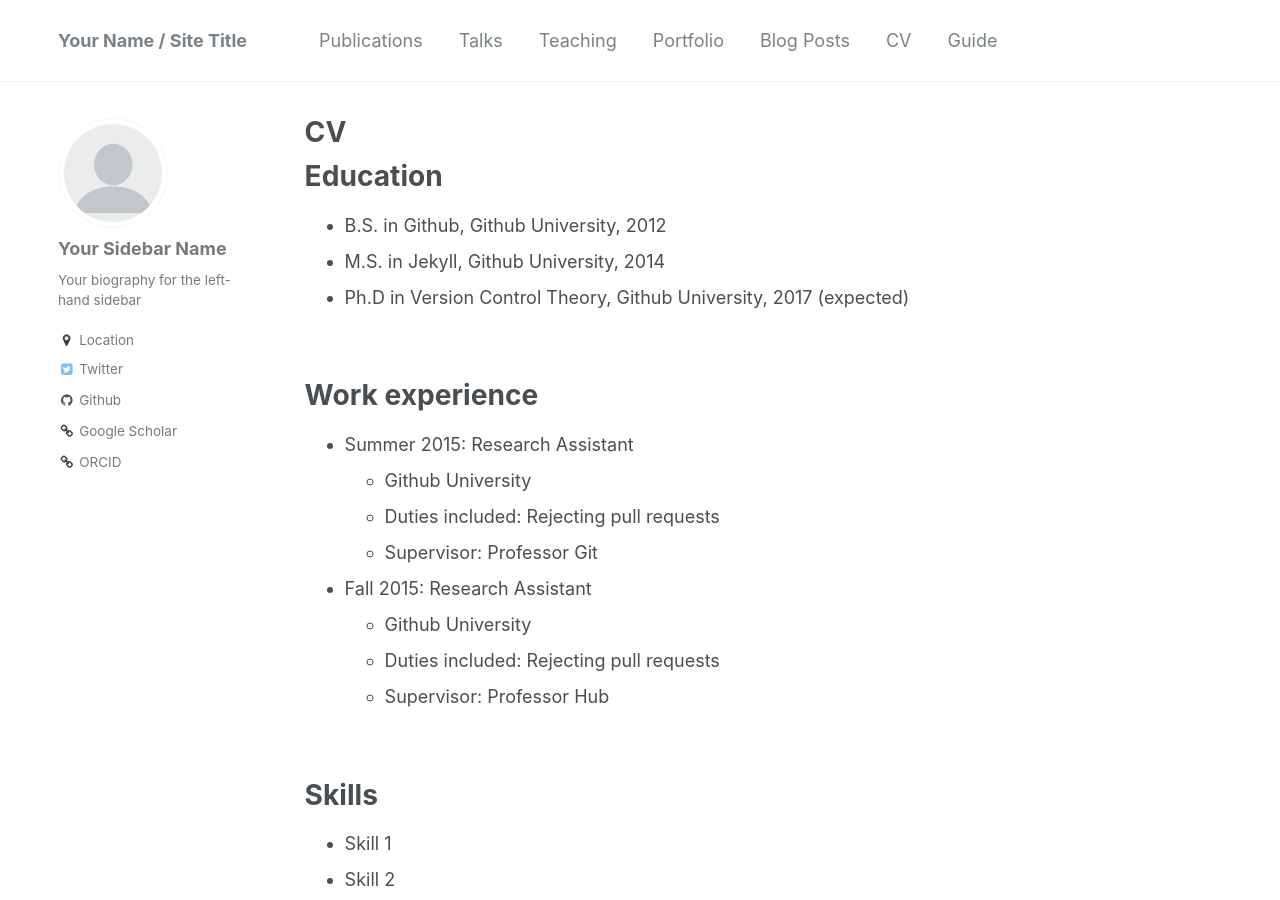
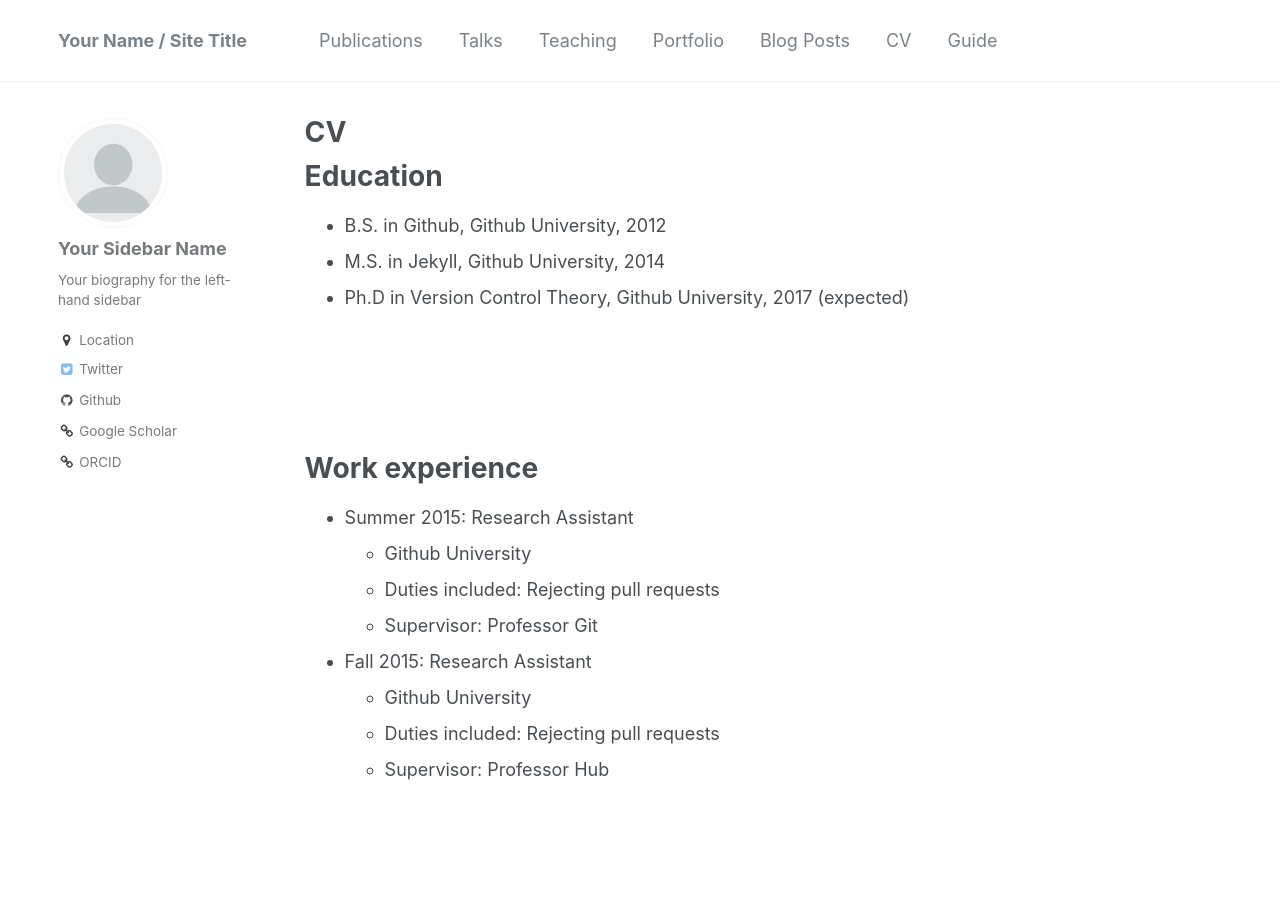
Before and after one commit to cxh42/cxh42.github.io, a Jekyll site: the page built from _pages/cv.md, in a window 1280 px wide and 900 px high. Built offline with Jekyll 4.4.1, drawn with Linux system fonts in a browser that asks for light colours.

Commit message:
use p instead of br for spacing

```diff
--- a/_pages/cv.md
+++ b/_pages/cv.md
@@ -15,7 +15,7 @@ Education
 * M.S. in Jekyll, Github University, 2014
 * Ph.D in Version Control Theory, Github University, 2017 (expected)
 
-<br/>
+<p style="height:100px"> </p>
 
 Work experience
 ======
@@ -29,7 +29,7 @@ Work experience
   * Duties included: Rejecting pull requests
   * Supervisor: Professor Hub
 
-<br/>
+<p style="height:100px"> </p>
 
 Skills
 ======
@@ -40,7 +40,7 @@ Skills
   * Sub-skill 2.3
 * Skill 3
 
-<br/>
+<p style="height:100px"> </p>
 
 Publications
 ======
@@ -48,21 +48,23 @@ Publications
     {% include archive-single-cv.html %}
   {% endfor %}
 
-<br/>
+<p style="height:100px"> </p>
 
 Talks
 ======
   {% for post in site.talks %}
     {% include archive-single-talk-cv.html %}
   {% endfor %}
-<br/>
+
+<p style="height:100px"> </p>
 
 Teaching
 ======
   {% for post in site.teaching %}
     {% include archive-single-cv.html %}
   {% endfor %}
-<br/>
+
+<p style="height:100px"> </p>
 
 Service and leadership
 ======
```
